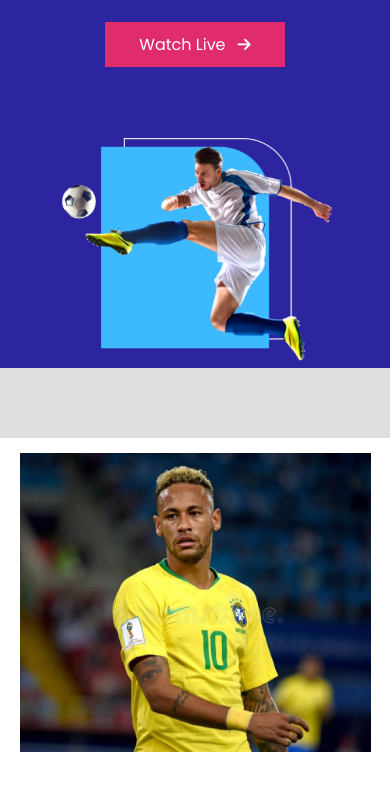
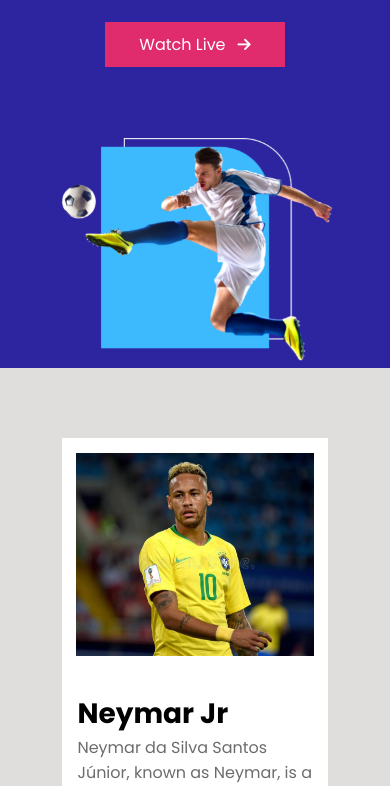
Before and after one commit to pain-arch/football-stars, a plain HTML site: page index.html in a window 390 px wide. Shown: the part 308-1094 px from the top of the page. Drawn offline with Linux system fonts and the light colour scheme.

Commit message:
a new 4 commit

```diff
--- a/CSS/responsive.css
+++ b/CSS/responsive.css
@@ -22,6 +22,9 @@
         grid-row-gap: 30px ;
         margin: 15px auto;
         justify-items: center;
+    }
+    .player{
+        width: 68%;
     }
 
 
```
